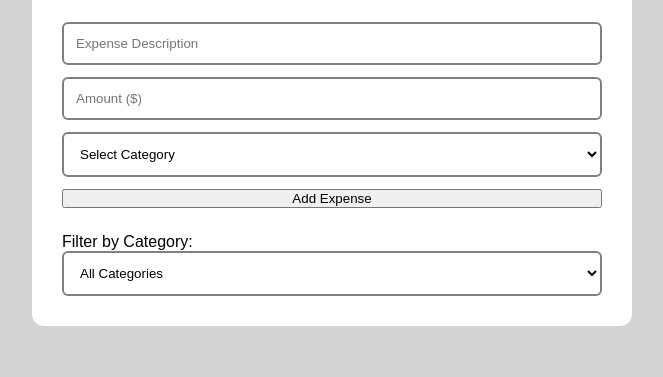
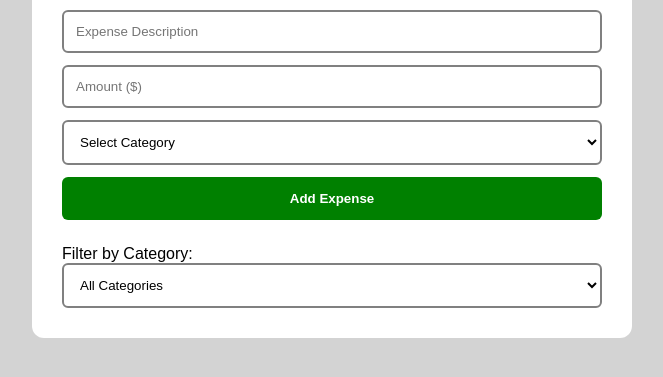
Before and after one commit to derrickweru73/expense-tracker, a website with bundled scripts: page index.html in a window 1280 px wide. Shown: the part 319-696 px from the top of the page, without its empty margins (308-971 px from the left). Built offline with nearby package versions, Linux system fonts and the light colour scheme.

Commit message:
fix: style on the button

```diff
--- a/style.css
+++ b/style.css
@@ -67,3 +67,17 @@ select:focus {
     outline: none;
     border-color: darkblue;
 }
+
+button {
+    background-color: green;
+    color: white;
+    border: none;
+    padding: 14px;
+    font-weight: bold;
+    border-radius: 6px;
+    cursor: pointer;
+}
+
+button:hover {
+    background-color: darkgreen;
+}
```
